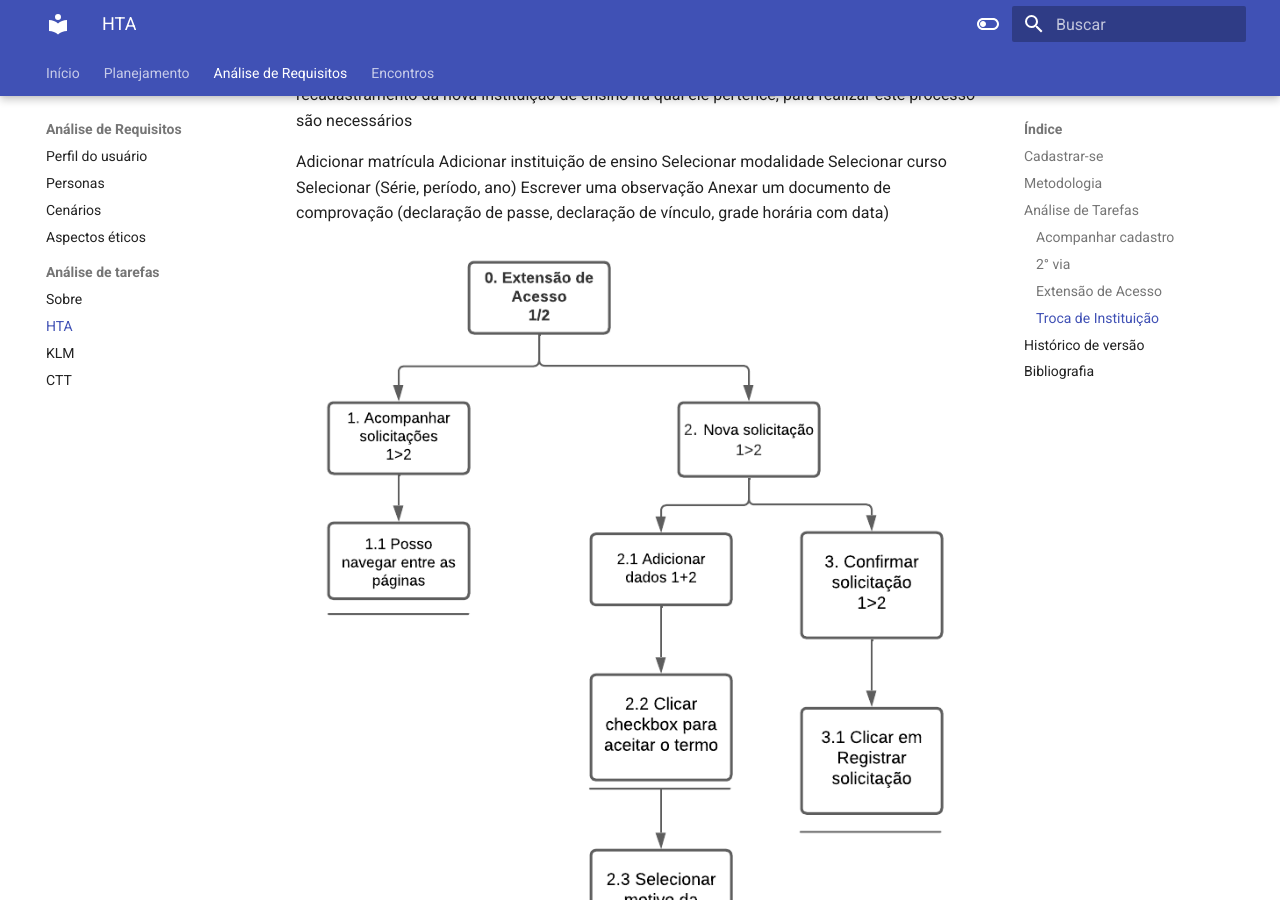
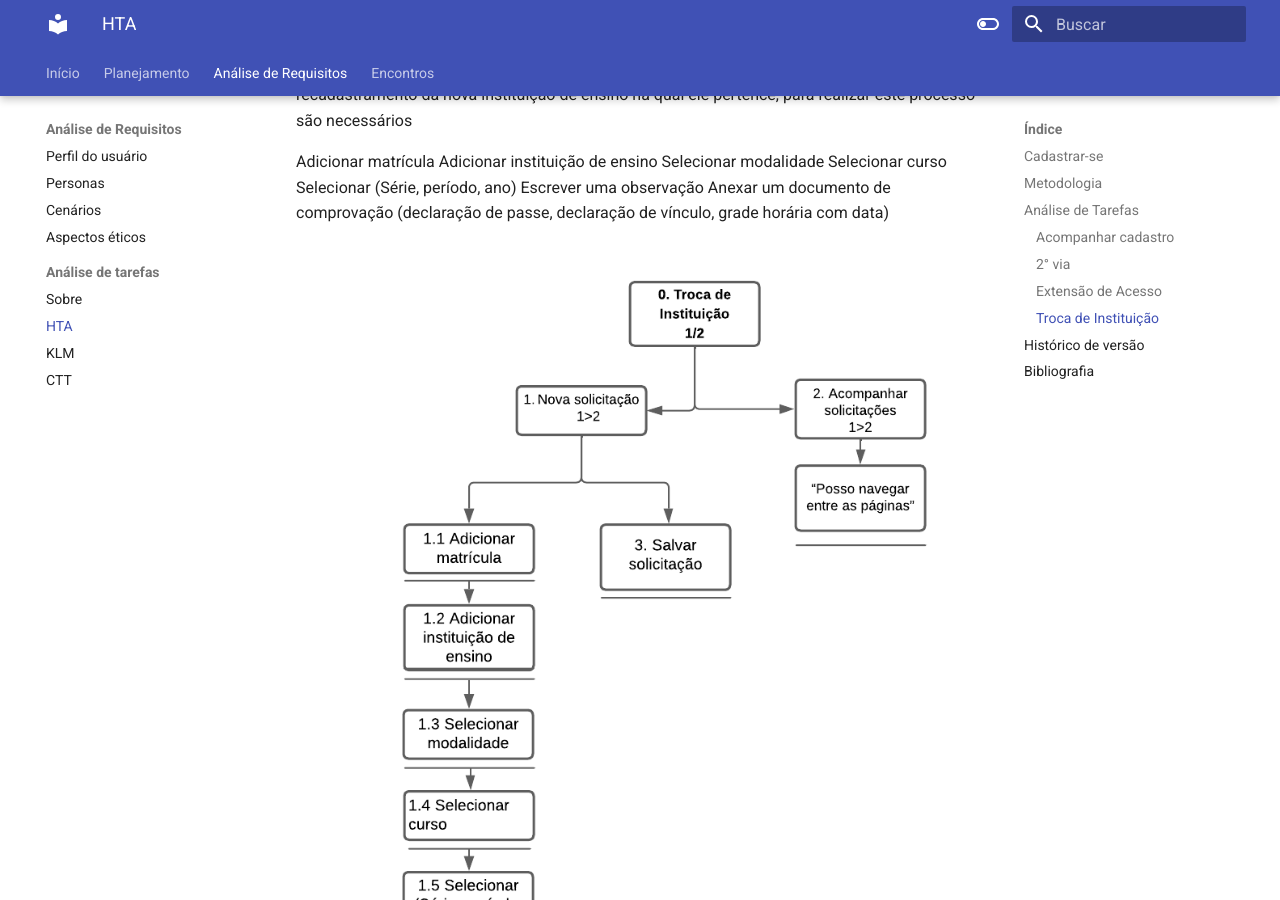
Before and after one commit to Interacao-Humano-Computador/2023.2--BRB-Mobilidade, an MkDocs documentation site: the page built from docs/analiseRequisitos/analise_tarefas/hta.md, in a window 1280 px wide and 900 px high, scrolled down 3970 px. Built offline with MkDocs 1.6.1 and Material for MkDocs 9.7.7, drawn with Linux system fonts in a browser that asks for light colours.

Commit message:
corrige diagrama errado

```diff
--- a/docs/analiseRequisitos/analise_tarefas/hta.md
+++ b/docs/analiseRequisitos/analise_tarefas/hta.md
@@ -72,7 +72,7 @@ Escrever uma observação
 Anexar um documento de comprovação (declaração de passe, declaração de vínculo, grade horária com data)
 
 <div style="text-align: center">
-    <img src="https://github.com/Interacao-Humano-Computador/2023.2--BRB-Mobilidade/blob/main/docs/assets/diagramas%20hta/Diagrama%20extensao%20de%20acesso.png?raw=true">
+    <img src="https://github.com/Interacao-Humano-Computador/2023.2--BRB-Mobilidade/blob/main/docs/assets/diagramas%20hta/Diagrama%20troca%20de%20institui%C3%A7%C3%A3o.png?raw=true">
     <p>Figura 4: Diagrama HTA da tarefa de troca de instituição</p>
 </div>
 
```
